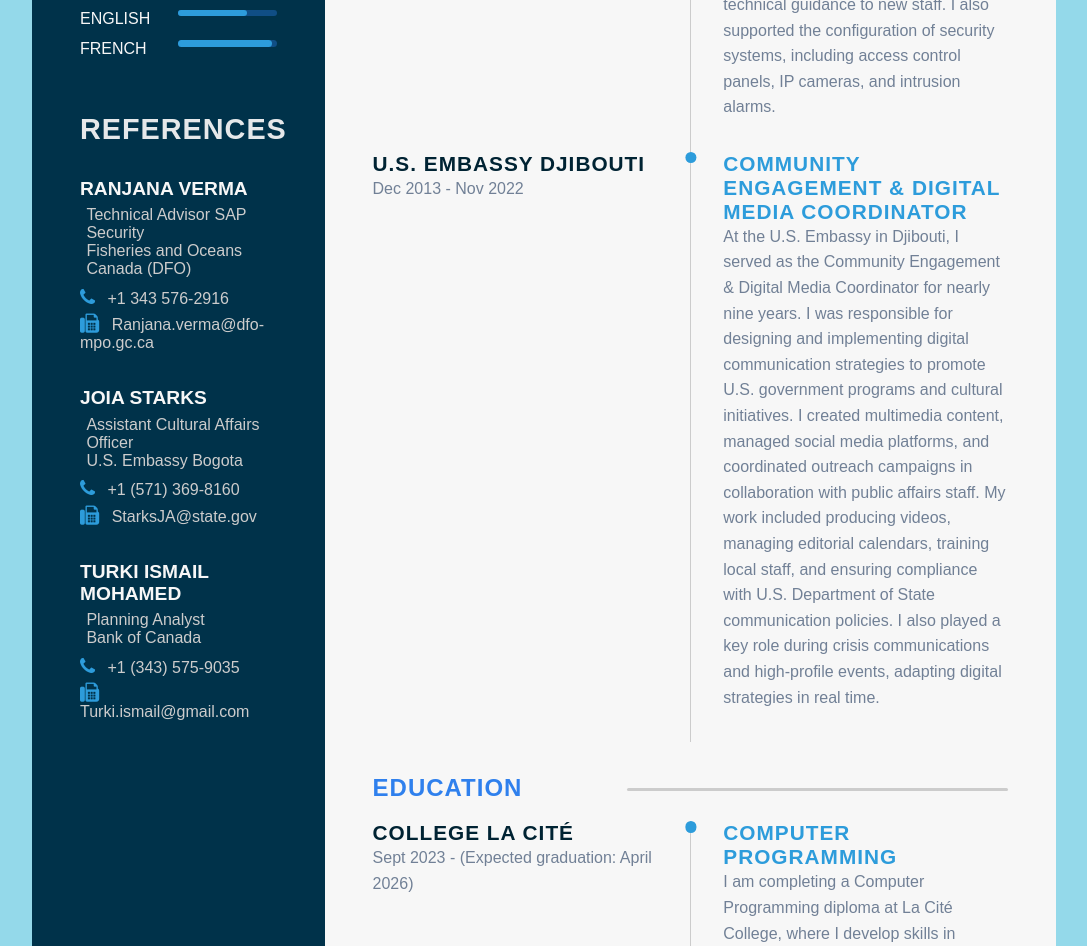
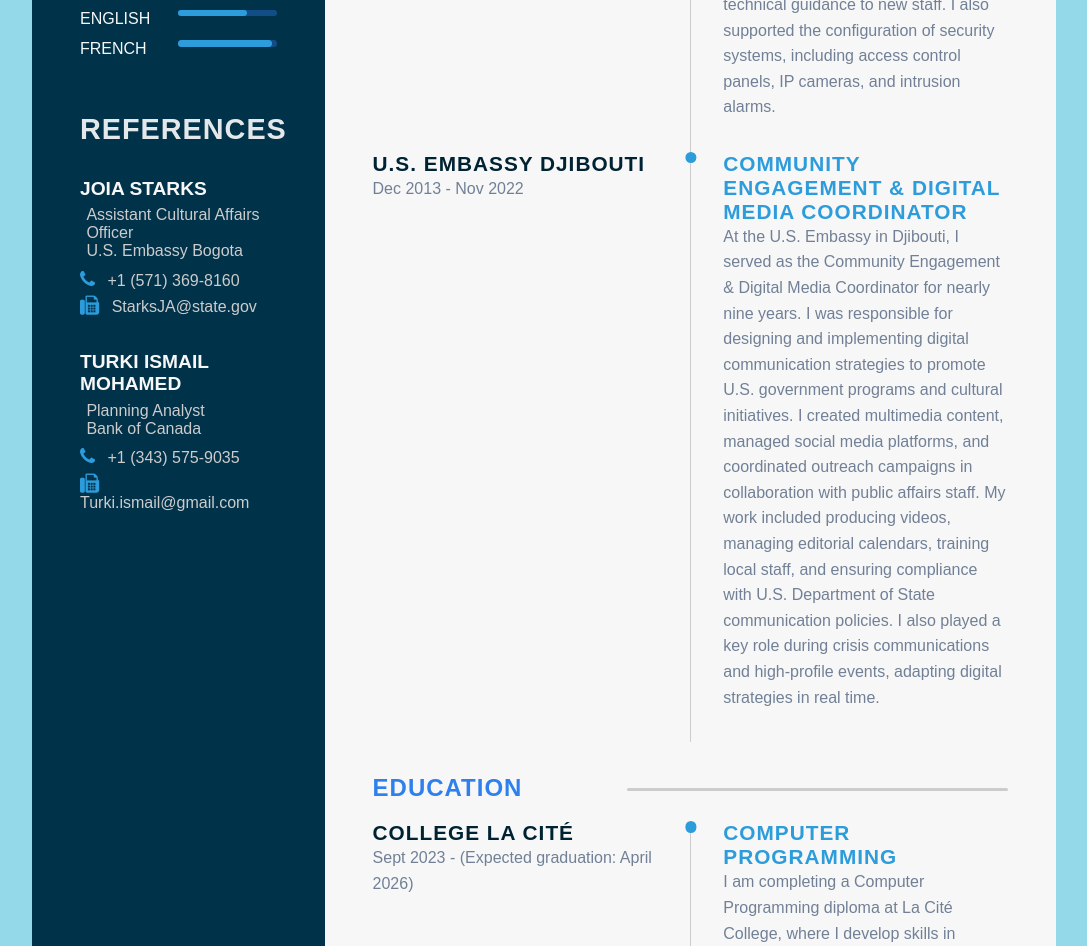
Before and after one commit to MohamedAliRobleh/portfolio, a plain HTML site: page index.html in a window 1280 px wide. Shown: the part 1403-2349 px from the top of the page, without its empty margins (96-1183 px from the left). Drawn offline with Linux system fonts and the light colour scheme.

Commit message:
Update index.html

```diff
--- a/index.html
+++ b/index.html
@@ -144,20 +144,6 @@
                 </div>
                 <div class="references-section">
                     <h3 class="main-title">References</h3>
-                    <div class="referee">
-                        <h6 class="sub-title">Ranjana Verma</h6>
-                        <p class="sup-para">Technical Advisor SAP Security <br> Fisheries and Oceans Canada (DFO) </p>
-                        <ul>
-                            <li>
-                                <i class="fa fa-phone"></i>
-                                +1 343 576-2916
-                            </li>
-                            <li>
-                                <i class="fa fa-fax"></i>
-                                Ranjana.verma@dfo-mpo.gc.ca
-                            </li>
-                        </ul>
-                    </div>
                     <div class="referee">
                         <h6 class="sub-title">Joia Starks</h6>
                         <p class="sup-para">Assistant Cultural Affairs Officer <br>U.S. Embassy Bogota</p>
```
